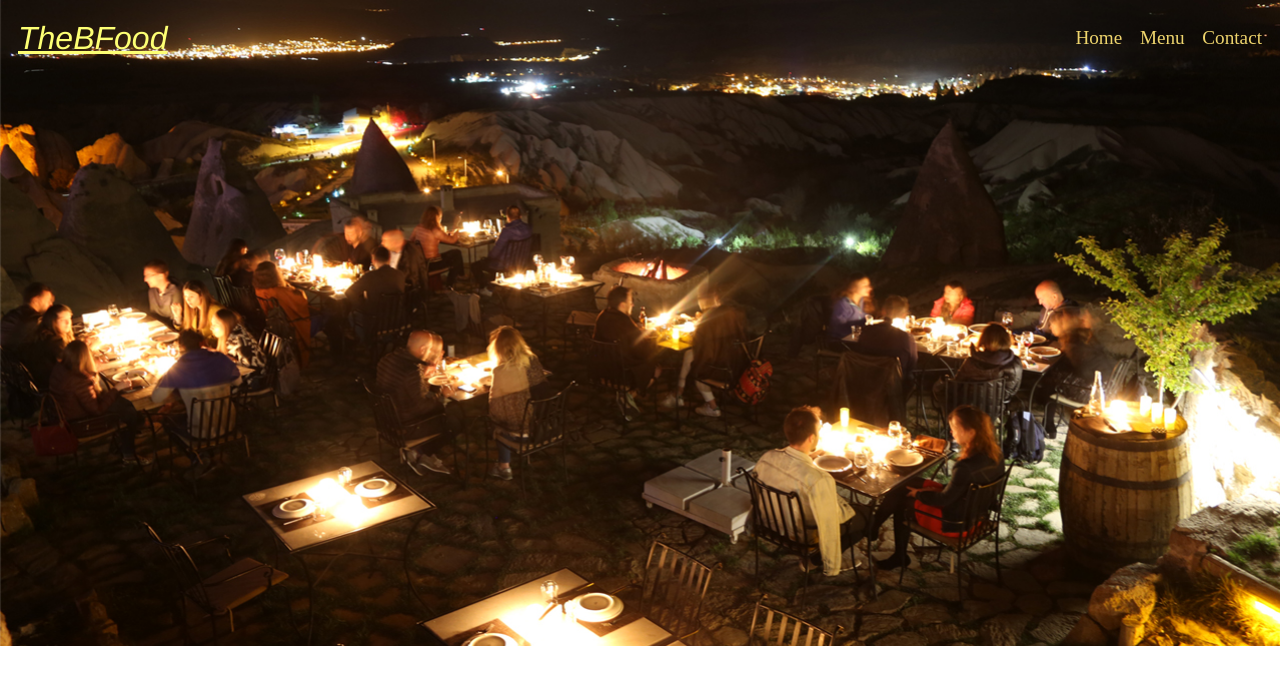
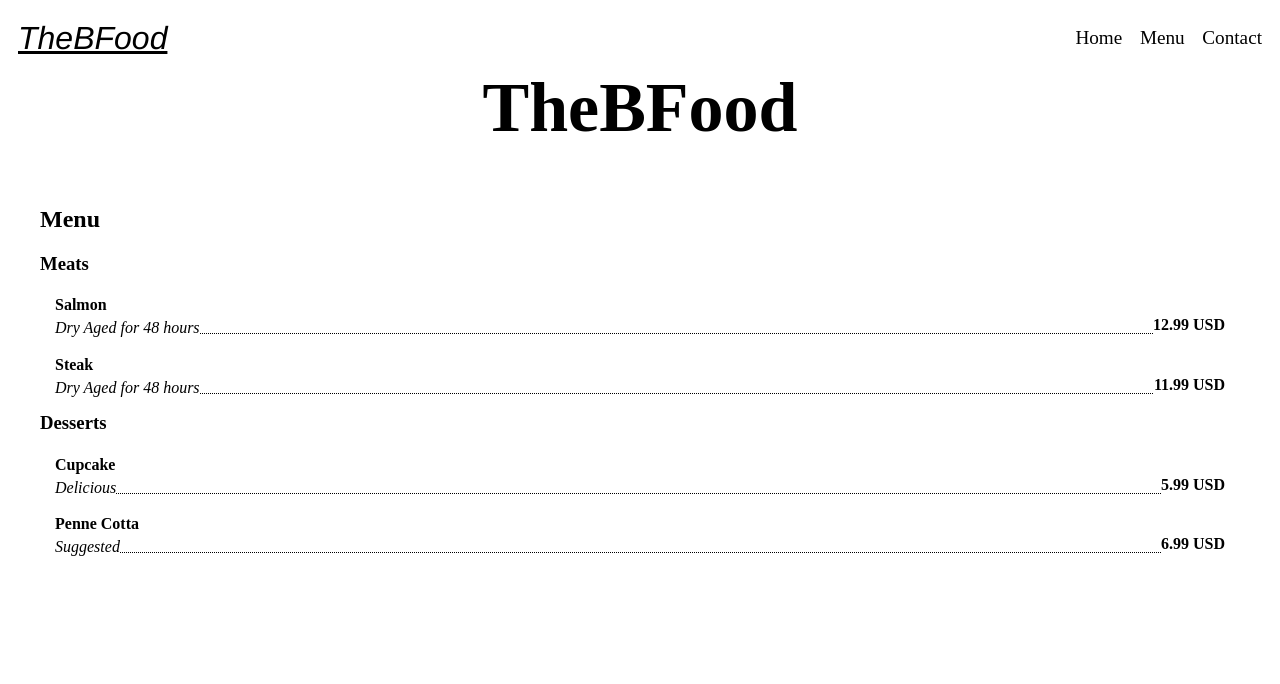
Before and after one commit to YemreAybey/my-restaurant, a website built with webpack: page dist/index.html in a window 1280 px wide. Both pictures are taken after a click on the element "Menu". Built offline with nearby package versions, Linux system fonts and the light colour scheme.

Commit message:
Menu Page is Done

```diff
--- a/src/index.js
+++ b/src/index.js
@@ -1,18 +1,34 @@
-import homeLoad from "./modules/home";
-import loadNavBar from "./modules/navbar";
-import { brotliDecompressSync } from "zlib";
+import homeLoad from './modules/home';
+import loadNavBar from './modules/navbar';
+import loadMenu from './modules/menu';
 
 const content = document.getElementById('content');
 function render(e) {
   content.innerHTML = "";
   content.appendChild(page);
-  if (e.target.id == 'home')
-  content.appendChild(home);
+  const body = document.querySelector('body');
+  const navs = document.querySelectorAll('.right-align>span');
+  const brand = document.querySelector('.brand');
+  if (e.target.id == 'home') {
+    body.style.backgroundImage = "url('imgs/about.jpg')";
+    content.appendChild(home);
+    navs.forEach(n => n.style.color = 'rgb(238, 212, 109)');
+    brand.style.color = 'rgb(253, 255, 116)';
+  }
+  else if (e.target.id == 'menu') {
+    body.style.backgroundImage = 'none';
+    content.appendChild(menu);
+    navs.forEach(n => n.style.color = 'black');
+    brand.style.color = 'black';
+  } else {
+
+  }
 }
 
 
 const page = loadNavBar();
 const home = homeLoad();
+const menu = loadMenu();
 // const menu = menuLoad();
 // const contact = contactLoad();
 
--- /dev/null
+++ b/src/modules/menu.js
@@ -0,0 +1,67 @@
+function creatItems(name, price, dis) {
+  const part = document.createElement('div');
+  part.classList.add('menu_item');
+
+  const food = document.createElement('h4');
+  food.classList.add('name');
+  food.innerHTML = name;
+
+  const cost = document.createElement('span');
+  cost.classList.add('price');
+  cost.innerHTML = price;
+
+  const what = document.createElement('p');
+  what.classList.add('description');
+  what.innerHTML = dis;
+
+  const line = document.createElement('hr');
+
+  part.appendChild(food);
+  part.appendChild(cost);
+  part.appendChild(what);
+  part.appendChild(line);
+
+  return part;
+}
+
+function createSection(header) {
+  const part = document.createElement('div');
+  part.classList.add('menu-section');
+  const head = document.createElement('h3');
+  head.innerHTML = header;
+  part.appendChild(head);
+  return part;
+}
+
+function loadMenu(){
+  const section = document.createElement('section');
+  section.classList.add('menu');
+
+  const head1 = document.createElement('h1');
+  head1.classList.add('menu_restName');
+  const head2 = document.createElement('h2');
+  head2.classList.add('menu-title');
+
+  head1.innerHTML = 'TheBFood';
+  head2.innerHTML = 'Menu';
+  section.appendChild(head1);
+  section.appendChild(head2);
+
+  const sec1 = createSection('Meats');
+  const items1 = creatItems('Salmon', '12.99 USD', 'Dry Aged for 48 hours');
+  const items2 = creatItems('Steak', '11.99 USD', 'Dry Aged for 48 hours');
+  sec1.appendChild(items1);
+  sec1.appendChild(items2);
+  section.appendChild(sec1);
+
+  const sec2 = createSection('Desserts');
+  const items3 = creatItems('Cupcake', '5.99 USD', 'Delicious');
+  const items4 = creatItems('Penne Cotta', '6.99 USD', 'Suggested');
+  sec2.appendChild(items3);
+  sec2.appendChild(items4);
+  section.appendChild(sec2);
+
+  return section;
+}
+
+export default loadMenu
```
Also changed, not shown: dist/index.html, dist/main.js, dist/style.css.
